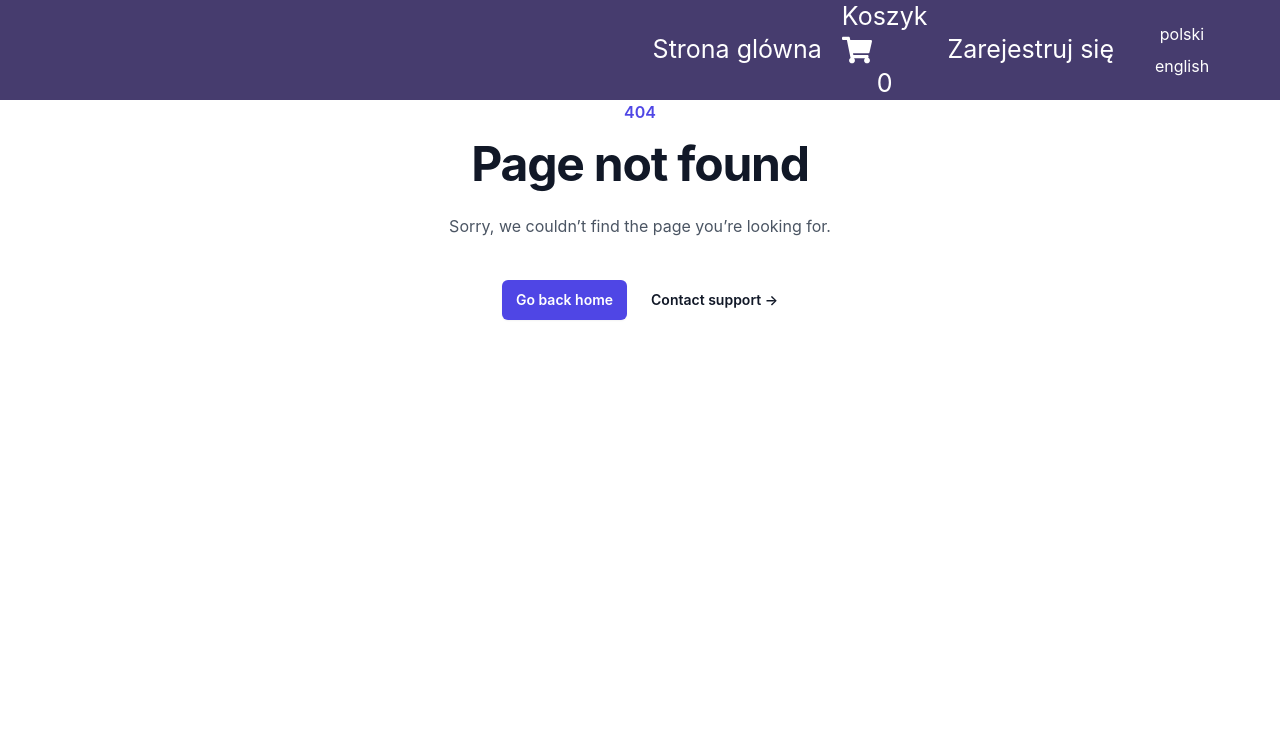
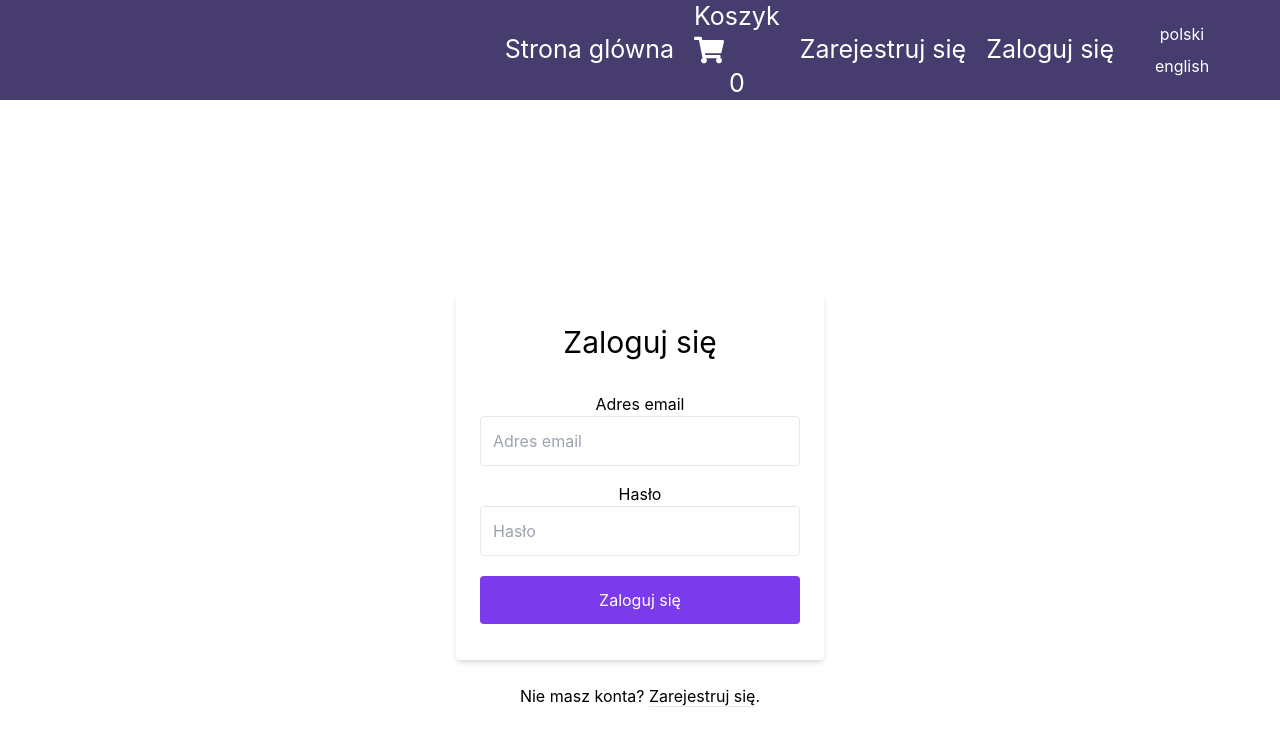
Before and after one commit to Zajecia-PJATK/projektprogramistyczny-frontend-biu-katarzynapopieniuk, a React (Create React App) app: page /login in a window 1280 px wide. Before the commit this address had no page. Shown: the top 746 px of the page. Built offline with nearby package versions, Linux system fonts and the light colour scheme.

Commit message:
user can log in and out

```diff
--- a/src/App.js
+++ b/src/App.js
@@ -11,12 +11,14 @@ import productsData from "./data/products.json";
 import getMessage from "./common/LanguageVersionMessageFinder";
 import LanguageVersionPicker from "./components/LanguageVersionPicker";
 import accountsData from "./data/userAccounts.json";
+import LoginPage from "./pages/LoginPage";
 
 function App() {
   const [products, setProducts] = useState(productsData);
   const [languageVersion, setLanguageVersion] = useState("polish");
   const [cart, setCart] = useState([]);
   const [accounts, setAccounts] = useState(accountsData);
+  const [loggedUserEmail, setLoggedUserEmail] = useState("");
 
     function addProduct(productId) {
         var productsWithMatchingId = cart.filter(product => product.id === productId);
@@ -37,7 +39,7 @@ function App() {
             <ul>
                 <li><Link to="/">{getMessage(languageVersion, "home", PAGE_NAMES)}</Link></li>
                 <li><Link to="/cart">{getMessage(languageVersion, "cart", PAGE_NAMES)}<FaShoppingCart size="30"/>{getProductsAmount(cart)}</Link></li>
-                <li><Link to="/signup">{getMessage(languageVersion, "signup", PAGE_NAMES)}</Link></li>
+                {getLinksDependingOnIfUserIsLogged(languageVersion, loggedUserEmail, setLoggedUserEmail)}
                 <li><LanguageVersionPicker onPickedLanguage={(language) => {setLanguageVersion(language)}}/></li>
             </ul>
         </nav>
@@ -46,6 +48,7 @@ function App() {
             <Route path="/cart" element={<CartPage cart={cart} setCart={setCart} products={products}/>}/>
             <Route path="/products/:id" element={<ProductPage products={products} languageVersion={languageVersion} cart={cart} onAddProduct={(id) => addProduct(id)}/>}/>
             <Route path="/signup" element={<SignUpPage languageVersion={languageVersion} accounts={accounts} setAccounts={setAccounts}/>}/>
+            <Route path="/login" element={<LoginPage languageVersion={languageVersion} accounts={accounts} setLoggetUserEmail={setLoggedUserEmail}/>}/>
             <Route path="*" element={<NotFoundPage/>}/>
         </Routes>
     </div>
@@ -93,6 +96,32 @@ const PAGE_NAMES = [
                 "value": "Zarejestruj się"
             }
         ]
+    },
+    {
+        "name" : "login",
+        "values": [
+            {
+                "language" : "english",
+                "value": "Log in"
+            },
+            {
+                "language" : "polish",
+                "value": "Zaloguj się"
+            }
+        ]
+    },
+    {
+        "name" : "logout",
+        "values": [
+            {
+                "language" : "english",
+                "value": "Log out"
+            },
+            {
+                "language" : "polish",
+                "value": "Wyloguj się"
+            }
+        ]
     }
 ]
 
@@ -105,3 +134,20 @@ function updateProduct(product) {
 function getProductsAmount(cart) {
     return cart.reduce((acc, curr) => acc + curr.quantity, 0);
 }
+
+function getLinksDependingOnIfUserIsLogged(languageVersion, loggedUserEmail, setLoggedUserEmail) {
+    if(loggedUserEmail === "") {
+        return <>
+            <li><Link to="/signup">{getMessage(languageVersion, "signup", PAGE_NAMES)}</Link></li>
+            <li><Link to="/login">{getMessage(languageVersion, "login", PAGE_NAMES)}</Link></li>
+        </>
+    }
+
+    return <li>{getLogoutButton(getMessage(languageVersion, "logout", PAGE_NAMES), () => setLoggedUserEmail(""))}</li>
+}
+function getLogoutButton(name, onLogoutButton =  f => f) {
+    return <button onClick={() => onLogoutButton()}
+                   className="block text-white w-20 text-2xl m-2 cursor-pointer">
+        {name}
+    </button>
+}
--- /dev/null
+++ b/src/components/LoginForm.js
@@ -0,0 +1,212 @@
+import React from 'react';
+import {useFormik} from 'formik';
+import * as Yup from 'yup';
+import getMessage from "../common/LanguageVersionMessageFinder";
+import {SHA256} from "crypto-js";
+
+export default function LoginForm({languageVersion, accounts, setLoggetUserEmail}) {
+    const formik = useFormik({
+        initialValues: {
+            email: '',
+        },
+        validationSchema: Yup.object({
+            email: Yup.string().email('Invalid email address').required('Required'),
+            password: Yup.string()
+                .required('Password is required')
+        }),
+        onSubmit: values => {
+            alert(JSON.stringify(tryToLogIn(values, accounts, setLoggetUserEmail, languageVersion), null, 2));
+        },
+    });
+    return (
+        <div className="bg-grey-lighter min-h-screen flex flex-col">
+            <div className="container max-w-sm mx-auto flex-1 flex flex-col items-center justify-center px-2">
+                <div className="bg-white px-6 py-8 rounded shadow-md text-black w-full">
+                    <h1 className="mb-8 text-3xl text-center">{getMessage(languageVersion, "logIn", LABELS)}</h1>
+                    <form onSubmit={formik.handleSubmit}>
+                        <div>
+                            <label htmlFor="email">{getMessage(languageVersion, "email", LABELS)}</label>
+                            <input id="email"
+                                   type="email"
+                                   className="block border border-grey-light w-full p-3 rounded mb-4"
+                                   {...formik.getFieldProps('email')}
+                                   placeholder={getMessage(languageVersion, "email", LABELS)}/>
+                            {formik.touched.email && formik.errors.email ? (
+                                <div>{formik.errors.email}</div>
+                            ) : null}
+                        </div>
+                        <div>
+                            <label htmlFor="password">{getMessage(languageVersion, "password", LABELS)}</label>
+                            <input id="password"
+                                   type="password"
+                                   className="block border border-grey-light w-full p-3 rounded mb-4"
+                                   {...formik.getFieldProps('password')}
+                                   placeholder={getMessage(languageVersion, "password", LABELS)}/>
+                            {formik.touched.password && formik.errors.password ? (
+                                <div>{formik.errors.password}</div>
+                            ) : null}
+                        </div>
+
+                        <button type="submit"
+                                className="w-full text-center py-3 rounded bg-violet-600 text-white hover:bg-violet-800 focus:outline-none my-1">
+                            {getMessage(languageVersion, "logIn", LABELS)}
+                        </button>
+                    </form>
+
+                </div>
+
+                <div className="text-grey-dark mt-6">
+                    {getMessage(languageVersion, "noAccountYet", LABELS)}
+                    <a className="no-underline border-b border-blue text-blue" href="../signup/">
+                        {getMessage(languageVersion, "signUp", LABELS)}
+                    </a>.
+                </div>
+            </div>
+        </div>
+    );
+};
+
+function tryToLogIn(data, accounts, setLoggetUserEmail, languageVersion) {
+    var existingAccount = accounts.filter(account => account.email === data.email)
+        .filter(account => account.password === SHA256(data.password).toString());
+    if(existingAccount.length > 0) {
+        var account = existingAccount[0];
+        setLoggetUserEmail(account.email);
+        return getMessage(languageVersion, "successfulLogin", LABELS);
+    } else {
+        return getMessage(languageVersion, "wrongLoginData", LABELS);
+    }
+}
+
+const LABELS = [
+    {
+        "name" : "email",
+        "values": [
+            {
+                "language" : "english",
+                "value": "Email Address"
+            },
+            {
+                "language" : "polish",
+                "value": "Adres email"
+            }
+        ]
+    },
+    {
+        "name" : "password",
+        "values": [
+            {
+                "language" : "english",
+                "value": "Password"
+            },
+            {
+                "language" : "polish",
+                "value": "Hasło"
+            }
+        ]
+    },
+    {
+        "name" : "logIn",
+        "values": [
+            {
+                "language" : "english",
+                "value": "Log in"
+            },
+            {
+                "language" : "polish",
+                "value": "Zaloguj się"
+            }
+        ]
+    },
+    {
+        "name" : "agreement",
+        "values": [
+            {
+                "language" : "english",
+                "value": "By signing up, you agree to the"
+            },
+            {
+                "language" : "polish",
+                "value": "Rejestrując się zgadzasz się z"
+            }
+        ]
+    },
+    {
+        "name" : "termsOfService",
+        "values": [
+            {
+                "language" : "english",
+                "value": "Terms of Service"
+            },
+            {
+                "language" : "polish",
+                "value": "Regulaminem"
+            }
+        ]
+    },
+    {
+        "name" : "privacyPolicy",
+        "values": [
+            {
+                "language" : "english",
+                "value": "Privacy Policy"
+            },
+            {
+                "language" : "polish",
+                "value": "Polityką prywatności"
+            }
+        ]
+    },
+    {
+        "name" : "noAccountYet",
+        "values": [
+            {
+                "language" : "english",
+                "value": "Don't have an account? "
+            },
+            {
+                "language" : "polish",
+                "value": "Nie masz konta? "
+            }
+        ]
+    },
+    {
+        "name" : "signUp",
+        "values": [
+            {
+                "language" : "english",
+                "value": "Sign up"
+            },
+            {
+                "language" : "polish",
+                "value": "Zarejestruj się"
+            }
+        ]
+    },
+    {
+        "name" : "wrongLoginData",
+        "values": [
+            {
+                "language" : "english",
+                "value": "Incorrect data"
+            },
+            {
+                "language" : "polish",
+                "value": "Niepoprawne dane logowania"
+            }
+        ]
+    },
+    {
+        "name" : "successfulLogin",
+        "values": [
+            {
+                "language" : "english",
+                "value": "Hello!"
+            },
+            {
+                "language" : "polish",
+                "value": "Witaj!"
+            }
+        ]
+    }
+]
--- a/src/components/SignupForm.js
+++ b/src/components/SignupForm.js
@@ -116,9 +116,9 @@ export default function SignupForm({languageVersion, accounts, setAccounts = f =
                 </div>
 
                 <div className="text-grey-dark mt-6">
-                    Already have an account?
+                    {getMessage(languageVersion, "alreadyHaveAccount", LABELS)}
                     <a className="no-underline border-b border-blue text-blue" href="../login/">
-                        Log in
+                        {getMessage(languageVersion, "logIn", LABELS)}
                     </a>.
                 </div>
             </div>
@@ -261,6 +261,32 @@ const LABELS = [
                 "value": "Polityką prywatności"
             }
         ]
+    },
+    {
+        "name" : "alreadyHaveAccount",
+        "values": [
+            {
+                "language" : "english",
+                "value": "Already have an account? "
+            },
+            {
+                "language" : "polish",
+                "value": "Masz już konto? "
+            }
+        ]
+    },
+    {
+        "name" : "logIn",
+        "values": [
+            {
+                "language" : "english",
+                "value": "Log in"
+            },
+            {
+                "language" : "polish",
+                "value": "Zaloguj się"
+            }
+        ]
     }
 
 ]
--- a/src/data/userAccounts.json
+++ b/src/data/userAccounts.json
@@ -3,6 +3,6 @@
     "firstName": "Jan",
     "lastName": "Kowalski",
     "email": "jan.kowalski@gmail.com",
-    "password": "temp"
+    "password": "a6864eb339b0e1f6e00d75293a8840abf069a2c0fe82e6e53af6ac099793c1d5"
   }
 ]
--- /dev/null
+++ b/src/pages/LoginPage.js
@@ -0,0 +1,5 @@
+import LoginForm from "../components/LoginForm";
+
+export default function LoginPage({languageVersion, accounts, setLoggetUserEmail}) {
+    return <div><LoginForm languageVersion={languageVersion} accounts={accounts} setLoggetUserEmail={setLoggetUserEmail}/></div>
+}
```
